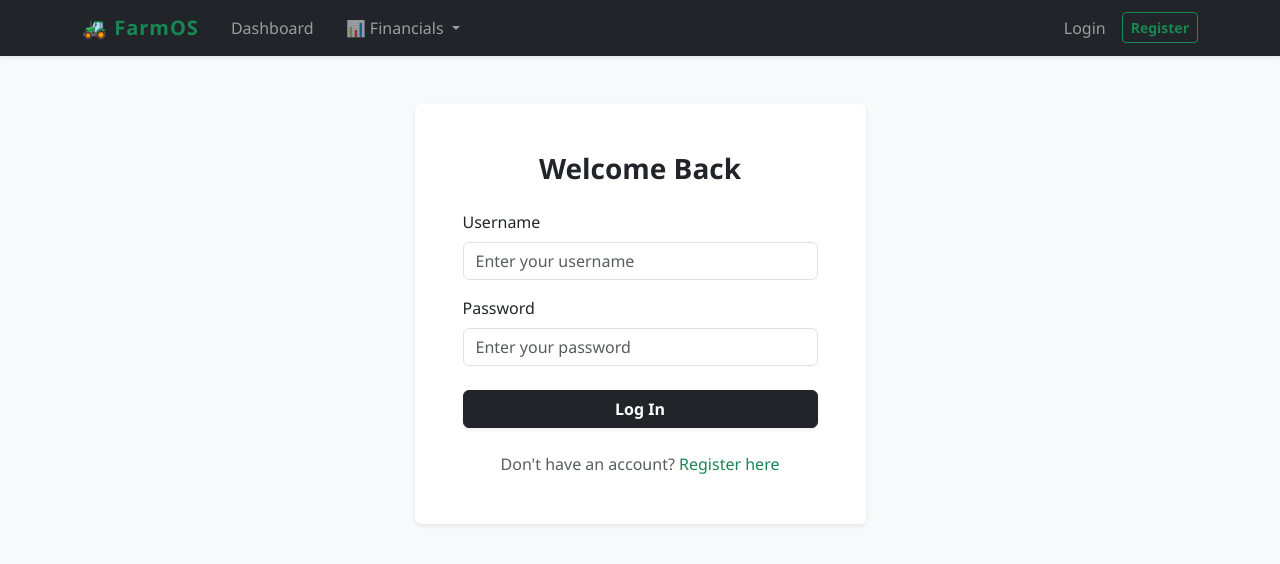
After one commit to profadept/pig_farm_project, a FastAPI app: template templates/login.html in a window 1280 px wide. The commit adds this page. Shown: the top 564 px of the page. Run offline with FastAPI, Linux system fonts and the light colour scheme; the template is opened without the code that fills it, so the values that code supplies are empty.

Commit message:
feat: implement secure user authentication, login/logout routes, and session cookies

```diff
--- a/src/main.py
+++ b/src/main.py
@@ -1,4 +1,4 @@
-from fastapi import FastAPI, Request, Depends, Form, HTTPException
+from fastapi import FastAPI, Request, Depends, Form, HTTPException, Cookie, status
 from fastapi.responses import HTMLResponse, RedirectResponse
 from fastapi.templating import Jinja2Templates
 from sqlmodel import Session, select
@@ -7,12 +7,15 @@ from typing import Optional
 
 
 from src.database import engine
+from src.security import hash_password, verify_password
 from src.models import (
     Transaction,
     CategoryEnum,
     StatusEnum,
     UnitOfMeasureEnum,
     TransactionTypeEnum,
+    User,
+    UserRole,
 )
 
 
@@ -38,13 +41,129 @@ def get_session():
         yield session
 
 
+def get_current_user(
+    request: Request,
+    farm_session: str | None = Cookie(None),
+    session: Session = Depends(get_session),
+):
+    """Check for a valid cookie before letting anyone pass"""
+
+    if not farm_session:
+        raise HTTPException(
+            status_code=status.HTTP_303_SEE_OTHER, headers={"location": "/login"}
+        )
+
+    statement = select(User).where(User.username == farm_session)
+    user = session.exec(statement).first()
+
+    if not user or not user.is_active:
+        raise HTTPException(
+            status_code=status.HTTP_303_SEE_OTHER, headers={"location": "/login"}
+        )
+
+    return user
+
+
+@app.get("/register")
+def show_register_page(request: Request):
+    """Sends the register.html form page to the user's browser."""
+
+    return templates.TemplateResponse("register.html", {"request": request})
+
+
+@app.post("/register")
+def process_registration(
+    request: Request,
+    full_name: str = Form(...),
+    email: str = Form(...),
+    username: str = Form(...),
+    password: str = Form(...),
+    session: Session = Depends(get_session),
+):
+    """Catches the form data, checks for duplicates and saves the user."""
+
+    statement = select(User).where((User.username == username) | (User.email == email))
+    existing_user = session.exec(statement).first()
+    if existing_user:
+        return templates.TemplateResponse(
+            "register.html",
+            {
+                "request": request,
+                "error": "Sorry, that username or email already exist!",
+            },
+        )
+    encrypt_passw = hash_password(password)
+    new_user = User(
+        full_name=full_name,
+        email=email,
+        username=username,
+        password=encrypt_passw,
+        role=UserRole.STAFF,
+        is_active=True,
+    )
+    session.add(new_user)
+    session.commit()
+
+    return RedirectResponse(url="/login? msg=registered", status_code=303)
+
+
+@app.get("/login")
+def login_route(request: Request):
+    """Route users to the login html page."""
+
+    return templates.TemplateResponse("login.html", {"request": request})
+
+
+@app.post("/login")
+def process_login(
+    request: Request,
+    username: str = Form(...),
+    password: str = Form(...),
+    session: Session = Depends(get_session),
+):
+    """Verfies the password and hands out the VIP Cookie."""
+
+    statement = select(User).where(User.username == username)
+    user = session.exec(statement).first()
+    user_pass = verify_password(password, user.hashed_password)
+    if not user or not user_pass:
+        return templates.TemplateResponse(
+            "/login.html",
+            {
+                "request": request,
+                "error": "Invalid Username or Password. Please Try Again.",
+            },
+        )
+    response = RedirectResponse(url="/", status_code=303)
+    response.set_cookie(
+        key="farm_session", value=user.username, httponly=True, max_age=1200
+    )
+    return response
+
+
+@app.get("/logout")
+def logout_user():
+    """Destroys the user's cookie and kicks them back to the login page."""
+
+    # 1. Point them back to the login door, with a nice message
+    response = RedirectResponse(url="/login?msg=logged_out", status_code=303)
+
+    # 2. The Kill Switch: Tell the browser to delete the cookie!
+    response.delete_cookie(key="farm_session")
+
+    # 3. Hand the package back to the browser
+    return response
+
+
 @app.get("/", response_class=HTMLResponse)
-def read_root(request: Request, session: Session = Depends(get_session)):
+def read_root(
+    request: Request,
+    current_user: User = Depends(get_current_user),
+    session: Session = Depends(get_session),
+):
     """
-    Main Dashboard Endpoint.
-
-    Queries the database for all transaction records and injects them into
-    the index.html template using Jinja2 to render the visual ledger.
+    Secure Dashboard Endpoint.
+    Only allows logged-in users, and loads their farm data.
     """
     # 1. Grab all transactions using your secure session
     statement = select(Transaction).order_by(Transaction.txn_date.desc()).limit(10)
@@ -52,7 +171,8 @@ def read_root(request: Request, session: Session = Depends(get_session)):
 
     # 2. Hand the web request and the data over to the HTML template
     return templates.TemplateResponse(
-        "index.html", {"request": request, "transactions": transactions}
+        "index.html",
+        {"request": request, "user": current_user, "transactions": transactions},
     )
 
 
--- a/templates/base.html
+++ b/templates/base.html
@@ -48,12 +48,24 @@
                     </ul>
 
                 <ul class="navbar-nav ms-auto">
-                    <li class="nav-item">
-                        <a class="nav-link" href="#">Login</a>
-                    </li>
-                    <li class="nav-item">
-                        <a class="btn btn-outline-success btn-sm ms-2 mt-1 fw-bold" href="#">Register</a>
-                    </li>
+                    {% if user %}
+                        <li class="nav-item">
+                            <span class="nav-link text-white fw-medium">
+                                👤 {{ user.username }} <span class="badge bg-secondary ms-1">{{ user.role.value }}</span>
+                            </span>
+                        </li>
+                        <li class="nav-item">
+                            <a class="btn btn-outline-danger btn-sm ms-3 mt-1 fw-bold" href="/logout">Logout</a>
+                        </li>
+
+                    {% else %}
+                        <li class="nav-item">
+                            <a class="nav-link" href="/login">Login</a>
+                        </li>
+                        <li class="nav-item">
+                            <a class="btn btn-outline-success btn-sm ms-2 mt-1 fw-bold" href="/register">Register</a>
+                        </li>
+                    {% endif %}
                 </ul>
             </div>
         </div>
--- /dev/null
+++ b/templates/login.html
@@ -0,0 +1,47 @@
+{% extends "base.html" %}
+
+{% block content %}
+<div class="row justify-content-center mt-5">
+    <div class="col-md-6 col-lg-5">
+        <div class="card shadow-sm border-0">
+            <div class="card-body p-5">
+                <h3 class="text-center mb-4 fw-bold">Welcome Back</h3>
+
+                {% set msg = request.query_params.get('msg') %}
+                {% if msg == 'registered' %}
+                <div class="alert alert-success py-2 shadow-sm border-0">
+                    ✅ Account created! Please log in to continue.
+                </div>
+                {% endif %}
+
+                {% if error %}
+                <div class="alert alert-danger py-2 shadow-sm border-0">
+                    🚨 {{ error }}
+                </div>
+                {% endif %}
+
+                <form method="POST" action="/login">
+
+                    <div class="mb-3">
+                        <label class="form-label fw-medium">Username</label>
+                        <input type="text" class="form-control" name="username" required placeholder="Enter your username">
+                    </div>
+
+                    <div class="mb-4">
+                        <label class="form-label fw-medium">Password</label>
+                        <input type="password" class="form-control" name="password" required placeholder="Enter your password">
+                    </div>
+
+                    <button type="submit" class="btn btn-dark w-100 fw-bold shadow-sm">Log In</button>
+
+                </form>
+
+                <div class="text-center mt-4">
+                    <span class="text-muted">Don't have an account?</span>
+                    <a href="/register" class="text-success fw-medium text-decoration-none">Register here</a>
+                </div>
+            </div>
+        </div>
+    </div>
+</div>
+{% endblock %}
```
Also changed, not shown: templates/register.html (added, +50 -0 lines), templates/dashboard.html (added), 1 other file.
